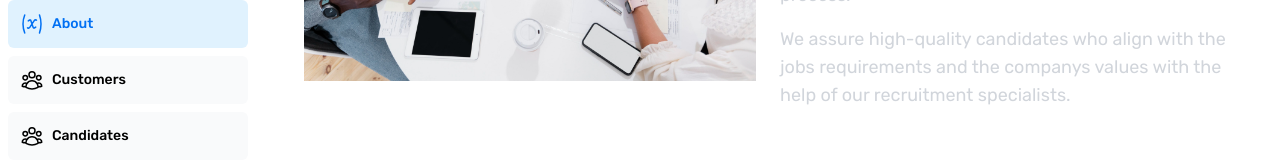
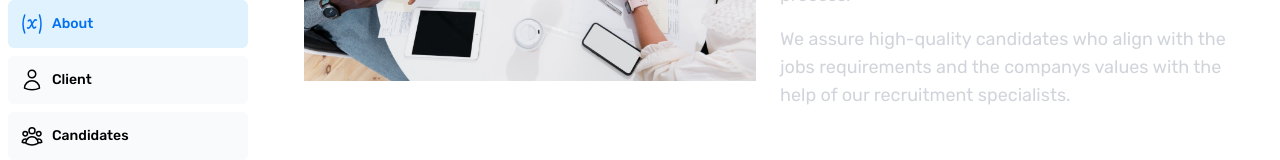
Before and after one commit to ashrestha19/blob_nextjs, a Next.js app: page /dashboard/about in a window 1280 px wide. Shown: the part 296-456 px from the top of the page. Built offline with nearby package versions, Linux system fonts and the light colour scheme; a web font is replaced by a local one.

Commit message:
update icon for navbar

```diff
--- a/app/ui/dashboard/nav-links.tsx
+++ b/app/ui/dashboard/nav-links.tsx
@@ -7,6 +7,7 @@ import {
   UserGroupIcon,
   HomeIcon,
   DocumentDuplicateIcon,
+  UserIcon ,
 } from '@heroicons/react/24/outline';
 import Link from 'next/link';
 import { usePathname } from 'next/navigation';
@@ -27,7 +28,7 @@ const links = [
     href: '/dashboard/about',
     icon: VariableIcon,
   },
-  { name: 'Customers', href: '/dashboard/customers', icon: UserGroupIcon },
+  { name: 'Client', href: '/dashboard/customers', icon: UserIcon  },
   { name: 'Candidates', href: '/dashboard/candidates', icon: UserGroupIcon },
   { name: 'Jobs', href: '/dashboard/jobs', icon: ReceiptPercentIcon },
 ];
```
